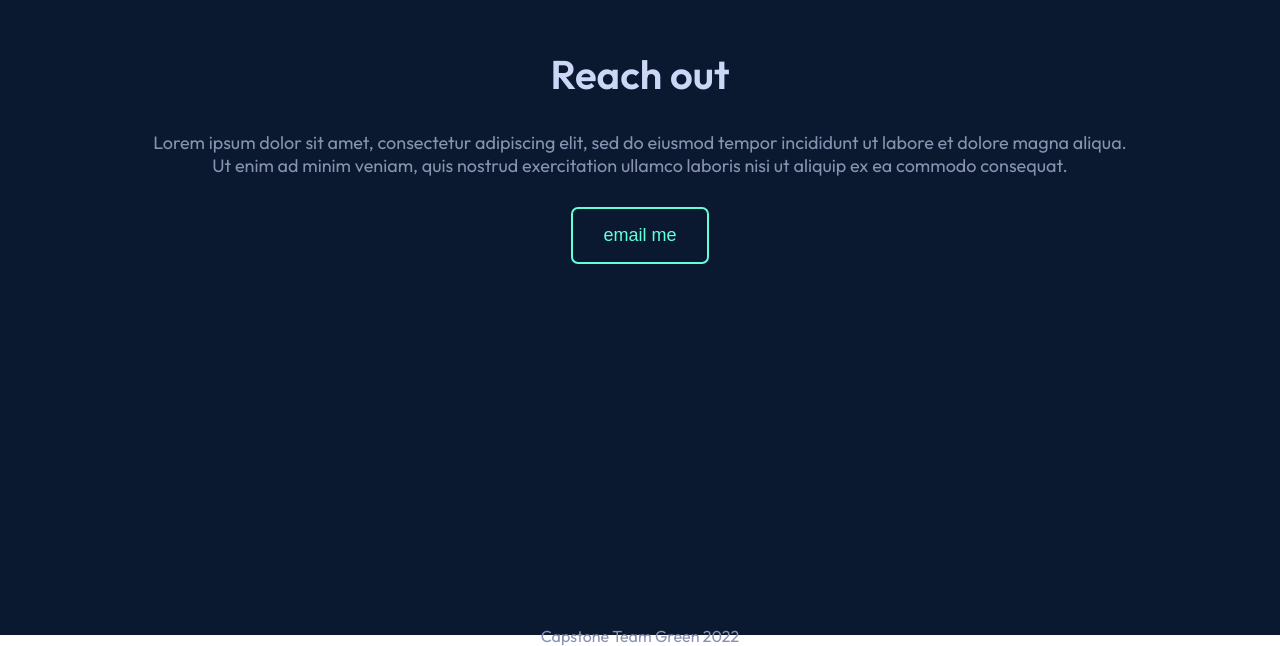
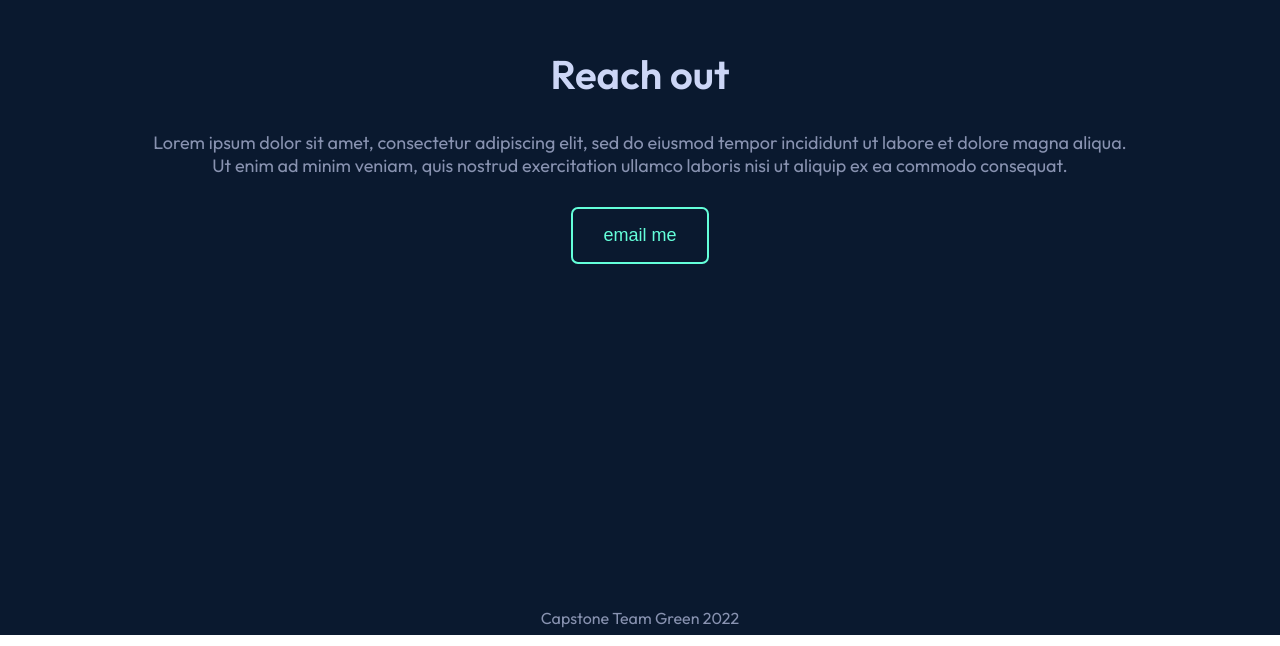
Before and after one commit to CapstoneTeamGreen/website_frontend, a React (Create React App) app: page / in a window 1280 px wide. Shown: the part 2645-3291 px from the top of the page. Built offline with nearby package versions, Linux system fonts and the light colour scheme; no server answers.

Commit message:
Adjust margin for footer content

```diff
--- a/src/components/Footer/FooterElements.js
+++ b/src/components/Footer/FooterElements.js
@@ -15,5 +15,5 @@ export const FooterP = styled.p`
     color: #8892B0;
     text-align: center;
 
-    margin-top: 8%;
+    margin-top: 5%;
 `
```
